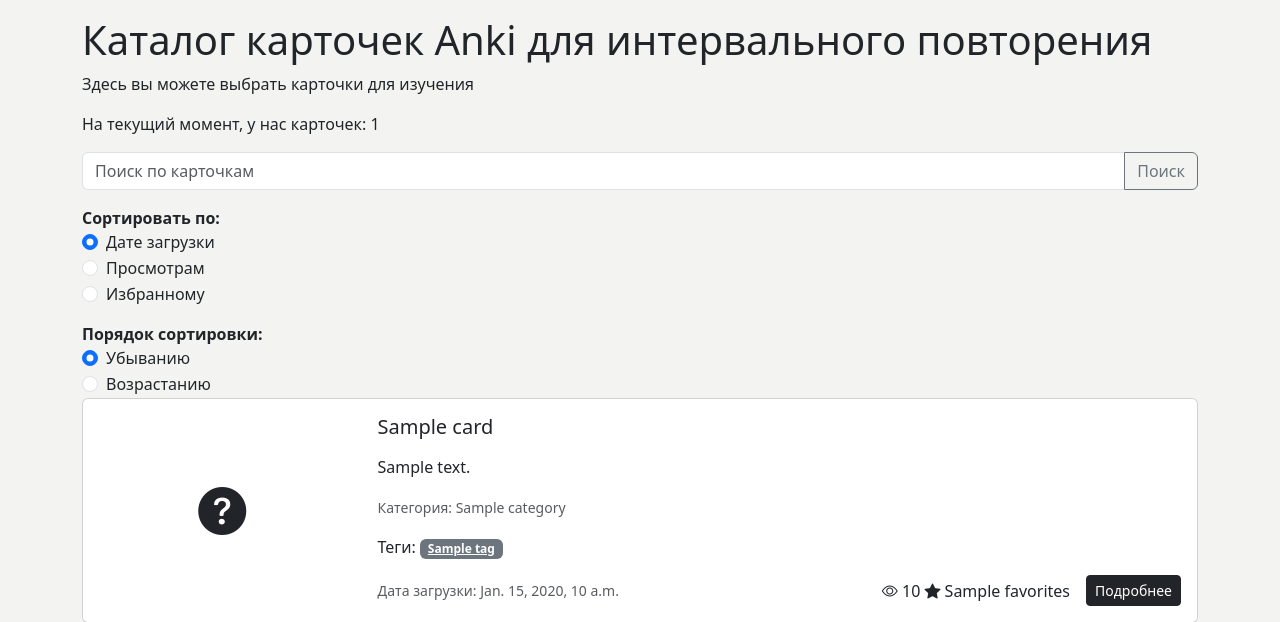
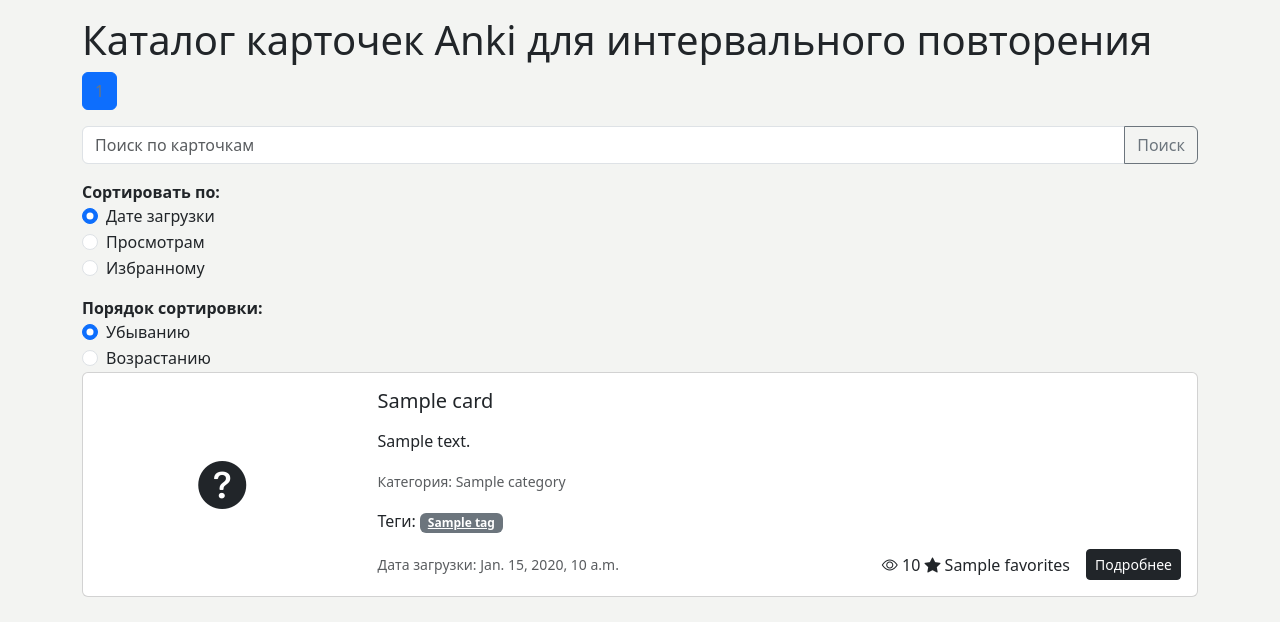
Before and after one commit to VladimirMonin/django_329, a Django app: template cards/templates/cards/catalog.html in a window 1280 px wide. Shown: the part 56-678 px from the top of the page. Run offline with Django 3.2, Linux system fonts and the light colour scheme; the template is opened without the code that fills it: most values are stand-ins (such as "Sample title", 1, 10 or a date in 2020); some libraries are stand-ins or nearby versions.

Commit message:
lesson_64: пагинатор для результатов поиска

```diff
--- a/cards/forms.py
+++ b/cards/forms.py
@@ -42,6 +42,6 @@ class CardModelForm(forms.ModelForm):
             if not tag_name:
                 continue
             tag, _ = Tag.objects.get_or_create(name=tag_name)
-            instance.tags.add(tag)
+            instance.tags.add(tag.tag_id)
 
         return instance
--- a/cards/templates/cards/catalog.html
+++ b/cards/templates/cards/catalog.html
@@ -3,8 +3,21 @@
 {% extends "base.html" %}
 {% block content %}
 <h1>Каталог карточек Anki для интервального повторения</h1>
-<p>Здесь вы можете выбрать карточки для изучения</p>
-<p>На текущий момент, у нас карточек: {{cards_count}} </p>
+<nav aria-label="Page navigation">
+  <ul class="pagination">
+    {% if page_obj.has_previous %}
+      <li class="page-item"><a class="page-link link-secondary" href="?page={{ page_obj.previous_page_number }}&sort={{ sort }}&order={{ order }}">Предыдущая</a></li>
+    {% endif %}
+    {% for num in page_obj.paginator.page_range %}
+      <li class="page-item {% if page_obj.number == num %}active{% endif %}"><a class="page-link link-secondary" href="?page={{ num }}&sort={{ sort }}&order={{ order }}">{{ num }}</a></li>
+{% endfor %}
+{% if page_obj.has_next %}
+<li class="page-item"><a class="page-link link-secondary" href="?page={{ page_obj.next_page_number }}&sort={{ sort }}&order={{ order }}">Следующая</a></li>
+{% endif %}
+
+  </ul>
+</nav>
+
 
 <!-- В начале шаблона catalog.html, после <h1> -->
 <form action="{% url 'catalog' %}" method="get" class="mb-5 mt-3">
```
Also changed, not shown: cards/views.py (+5 -4 lines).
